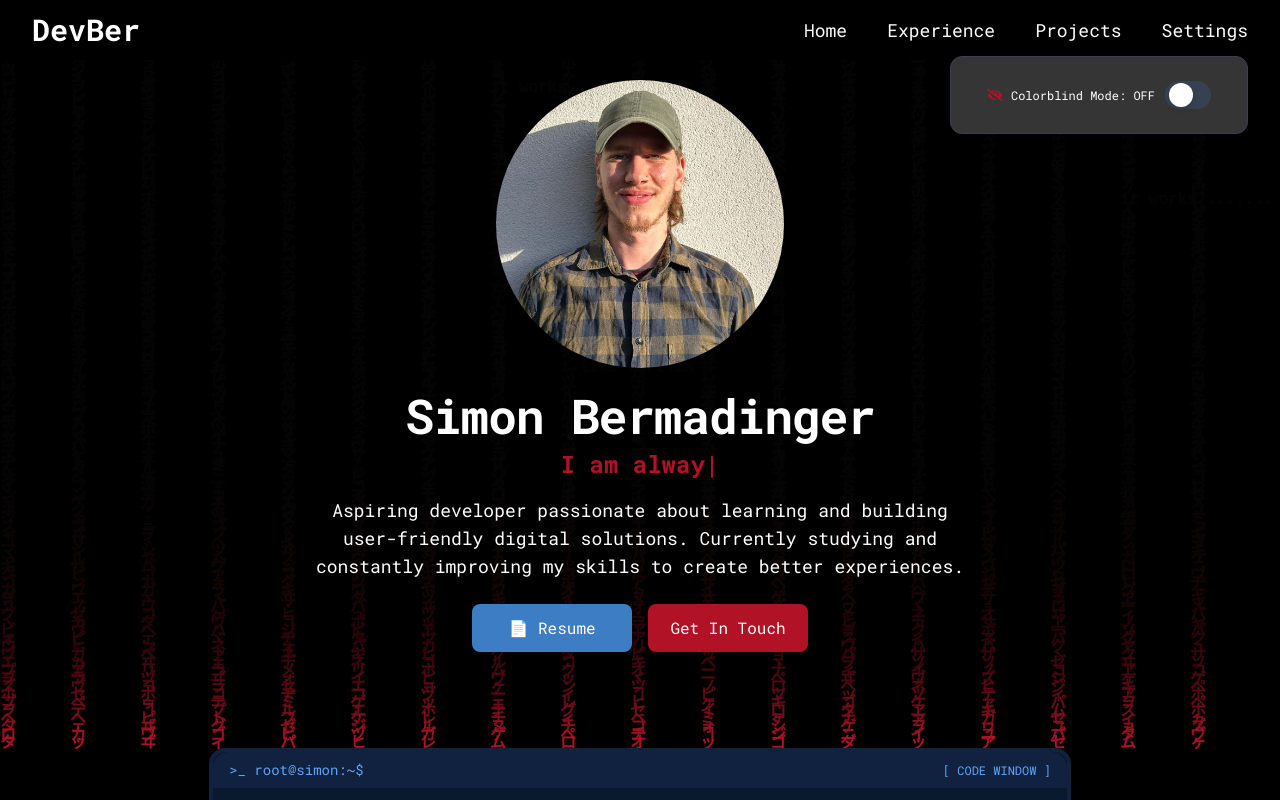
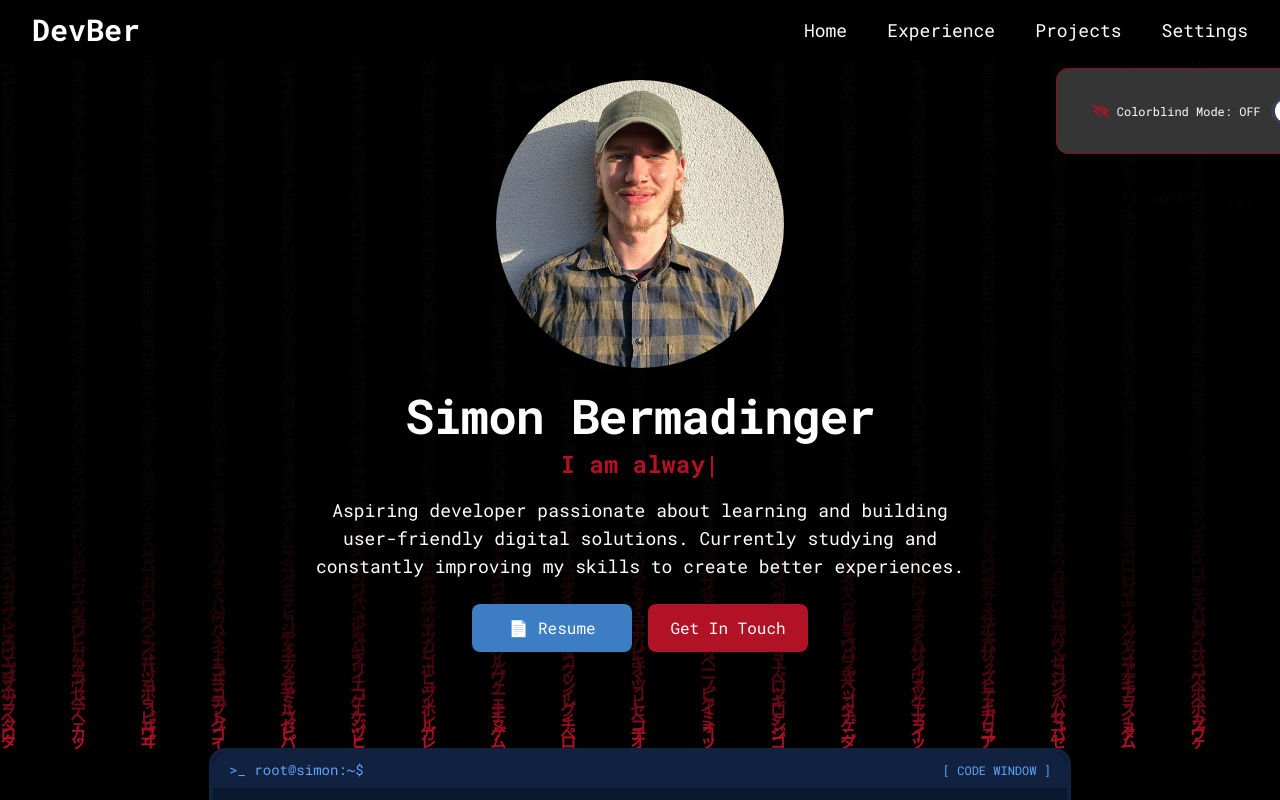
Before and after one commit to siwonber/bermadinger-dev, a React (Vite) app: page / in a window 1280 px wide. Both pictures are taken after a click on the button "Settings". Shown: the top 800 px of the page. Built offline with nearby package versions, Linux system fonts and the light colour scheme.

Commit message:
fixed navbar dropdown

```diff
--- a/src/components/Navbar.jsx
+++ b/src/components/Navbar.jsx
@@ -1,5 +1,5 @@
 import { useState, useEffect, useRef } from "react";
-import { motion } from "framer-motion";
+import { motion, AnimatePresence } from "framer-motion";
 import { FiMenu, FiX } from "react-icons/fi";
 import { Link } from "react-scroll";
 import { handleScroll } from "../javascript/Navbar";
@@ -63,20 +63,32 @@ function Navbar() {
 
           {/* Settings Dropdown */}
           <li className="relative" ref={dropdownRef}>
+            <div className="flex flex-col items-center relative">
               <button
                 onClick={() => setDropdownOpen(!dropdownOpen)}
                 className="cursor-pointer hover:text-primaryColor transition relative"
               >
                 Settings
               </button>
+
+              <AnimatePresence>
                 {dropdownOpen && (
-              <div className="absolute right-0 mt-3 px-6 py-3 shadow-lg bg-dark border border-gray-700 rounded-xl z-50 flex justify-center items-center w-max">
+                  <motion.div
+                    initial={{ opacity: 0, y: -8 }}
+                    animate={{ opacity: 1, y: 0 }}
+                    exit={{ opacity: 0, y: -8 }}
+                    transition={{ duration: 0.2 }}
+                    className="absolute top-full mt-6 bg-dark border border-primary-dark rounded-xl shadow-xl z-50 w-max"
+                  >
+                    <div className="flex flex-col px-6 py-4 space-y-4">
                       <ColorBlindToggle />
                     </div>
+                  </motion.div>
                 )}
+              </AnimatePresence>
+            </div>
           </li>
         </ul>
-
         {/* Mobile Menu Button */}
         <motion.button
           onClick={() => setMenuOpen(!menuOpen)}
```
Lines whose indentation alone changed are shown as unchanged.
